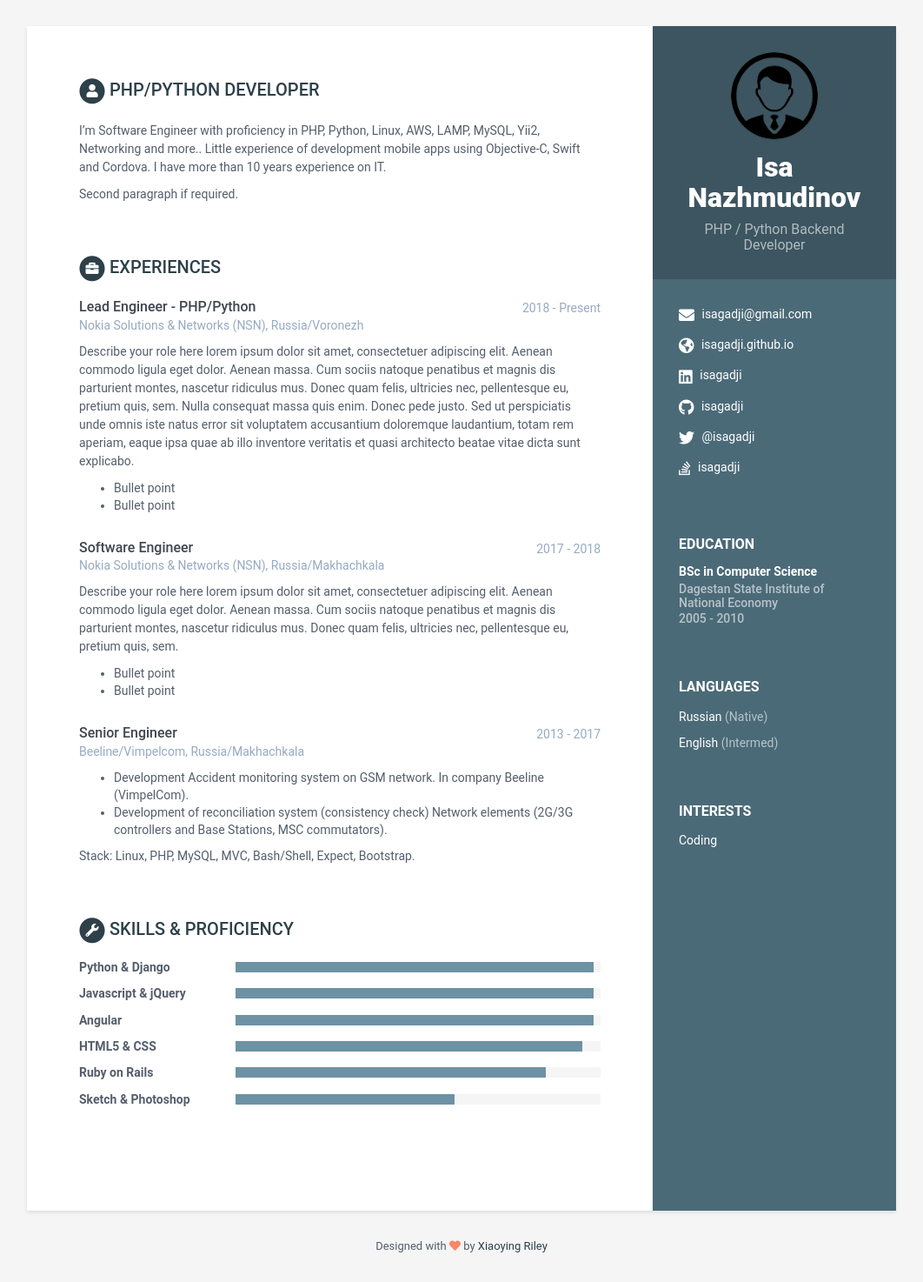
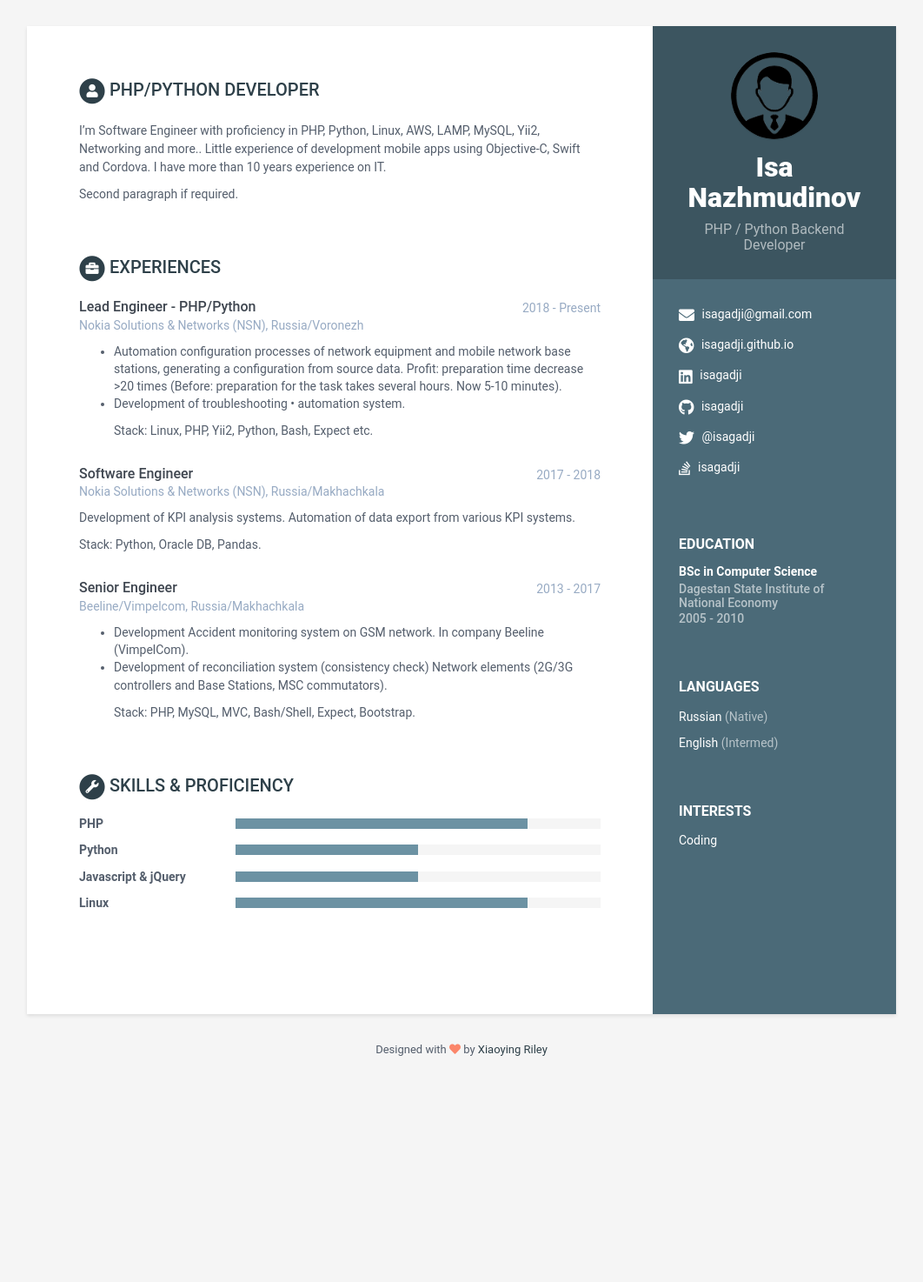
Before and after one commit to isagadji/isa, a Jekyll site: the page built from index.html, in a window 1280 px wide. Shown: the whole page at 87% size, without its empty margins (109-1171 px from the left). Built offline with Jekyll 4.4.1, drawn with Linux system fonts in a browser that asks for light colours; after the commit the page ends 1248 px from its top, so only the background shows below that.

Commit message:
Merge branch 'online-cv'
# Conflicts:
#	_config.yml

```diff
--- a/_data/data.yml
+++ b/_data/data.yml
@@ -55,64 +55,43 @@ experiences:
       time: 2018 - Present
       company: Nokia Solutions & Networks (NSN), Russia/Voronezh
       details: |
-        Describe your role here lorem ipsum dolor sit amet, consectetuer
-        adipiscing elit. Aenean commodo ligula eget dolor. Aenean massa.
-        Cum sociis natoque penatibus et magnis dis parturient montes,
-        nascetur ridiculus mus. Donec quam felis, ultricies nec,
-        pellentesque eu, pretium quis, sem. Nulla consequat massa quis
-        enim. Donec pede justo. Sed ut perspiciatis unde omnis iste natus
-        error sit voluptatem accusantium doloremque laudantium, totam rem
-        aperiam, eaque ipsa quae ab illo inventore veritatis et quasi
-        architecto beatae vitae dicta sunt explicabo.
+        * Automation configuration processes of network equipment and mobile network base stations, generating a configuration from source data. Profit: preparation time decrease >20 times (Before: preparation for the task takes several hours. Now 5-10 minutes).
+        * Development of troubleshooting • automation system.
 
-          - Bullet point
-          - Bullet point
+          Stack: Linux, PHP, Yii2, Python, Bash, Expect etc.
 
     - role: Software Engineer
       time: 2017 - 2018
       company: Nokia Solutions & Networks (NSN), Russia/Makhachkala
       details: |
-        Describe your role here lorem ipsum dolor sit amet, consectetuer
-        adipiscing elit. Aenean commodo ligula eget dolor. Aenean massa.
-        Cum sociis natoque penatibus et magnis dis parturient montes,
-        nascetur ridiculus mus. Donec quam felis, ultricies nec,
-        pellentesque eu, pretium quis, sem.
+        Development of KPI analysis systems. Automation of data export from various KPI systems.
 
-          - Bullet point
-          - Bullet point
+          Stack: Python, Oracle DB, Pandas.
 
     - role: Senior Engineer
       time: 2013 - 2017
       company: Beeline/Vimpelcom, Russia/Makhachkala
       details: |
         - Development Accident monitoring system on GSM network. In company Beeline (VimpelCom).
-        - Development of reconciliation system (consistency check) Network elements (2G/3G controllers and Base
-          Stations, MSC commutators).
+        - Development of reconciliation system (consistency check) Network elements (2G/3G controllers and Base Stations, MSC commutators).
 
-        Stack: Linux, PHP, MySQL, MVC, Bash/Shell, Expect, Bootstrap.
-
+          Stack: PHP, MySQL, MVC, Bash/Shell, Expect, Bootstrap.
 
 skills:
     title: Skills &amp; Proficiency
 
     toolset:
-      - name: Python & Django
-        level: 98%
+      - name: PHP
+        level: 80%
+
+      - name: Python
+        level: 50%
 
       - name: Javascript & jQuery
-        level: 98%
+        level: 50%
 
-      - name: Angular
-        level: 98%
-
-      - name: HTML5 & CSS
-        level: 95%
-
-      - name: Ruby on Rails
-        level: 85%
-
-      - name: Sketch & Photoshop
-        level: 60%
+      - name: Linux
+        level: 80%
 
 footer: >
     Designed with <i class="fas fa-heart"></i> by <a href="http://themes.3rdwavemedia.com" target="_blank" rel="nofollow">Xiaoying Riley</a>
```
